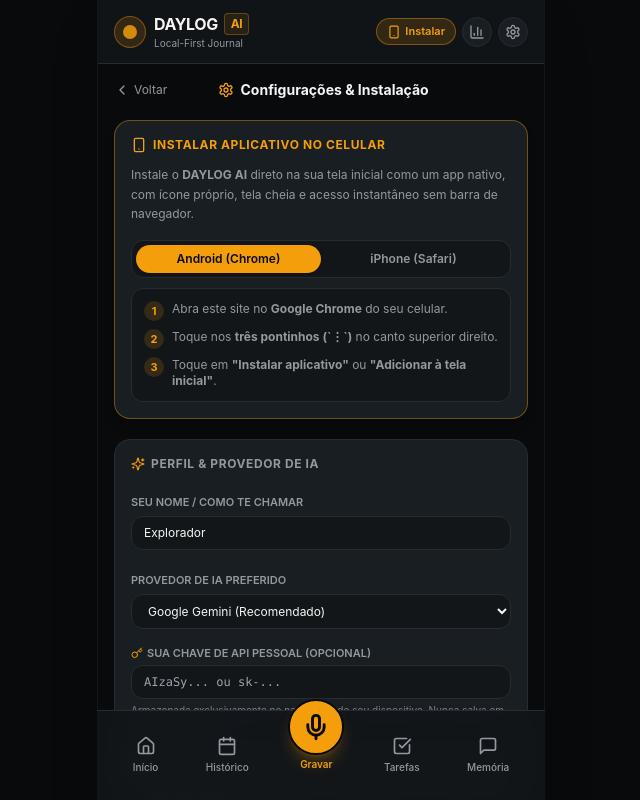
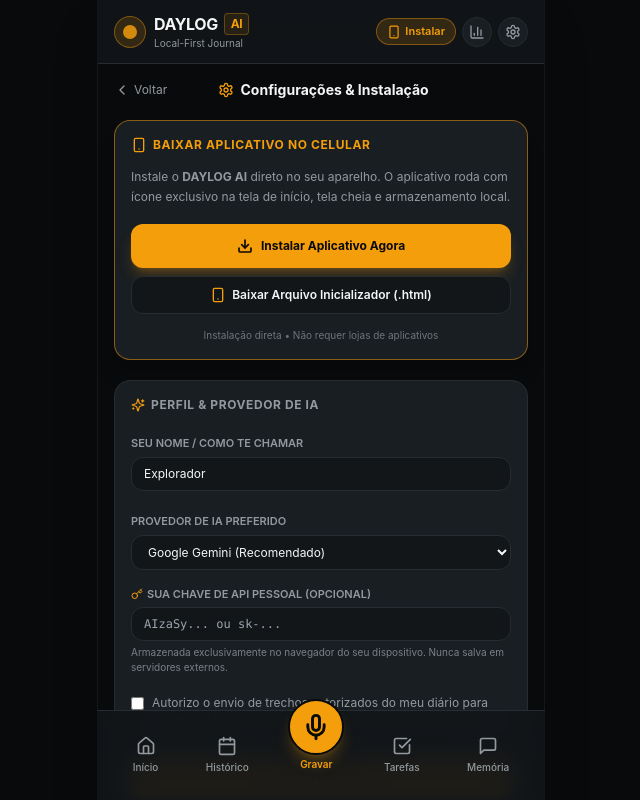
Before and after one commit to gabriell47ferreira-sys/DAYLOG, a Next.js app: page / in a window 1280 px wide. Both pictures are taken after a click on the button "Instalar". Shown: the top 800 px of the page, without its empty margins (319-959 px from the left). Built offline with nearby package versions, Linux system fonts and the light colour scheme.

Commit message:
feat: direct in-app install and download buttons without google chrome menu references

```diff
--- a/src/modules/settings/SettingsView.tsx
+++ b/src/modules/settings/SettingsView.tsx
@@ -83,14 +83,73 @@ export const SettingsView: React.FC<SettingsViewProps> = ({ onBack, onDataReset
     });
   }, []);
 
-  const handleInstallClick = async () => {
-    if (!deferredPrompt) return;
+  const handleDirectInstallOrDownload = async () => {
+    if (deferredPrompt) {
+      try {
         deferredPrompt.prompt();
         const { outcome } = await deferredPrompt.userChoice;
         if (outcome === 'accepted') {
           setInstallSuccess(true);
           setDeferredPrompt(null);
+          return;
         }
+      } catch (e) {
+        console.warn('Install prompt error:', e);
+      }
+    }
+
+    if (isStandalone) {
+      alert('O DAYLOG AI já está instalado e funcionando como app no seu dispositivo!');
+      return;
+    }
+
+    // Direct download of standalone mobile launcher
+    handleDownloadLauncher();
+  };
+
+  const handleDownloadLauncher = () => {
+    const installHtml = `<!DOCTYPE html>
+<html lang="pt-BR">
+<head>
+  <meta charset="UTF-8">
+  <meta name="viewport" content="width=device-width, initial-scale=1.0, maximum-scale=1.0, user-scalable=no">
+  <title>DAYLOG AI</title>
+  <meta name="theme-color" content="#080A0B">
+  <meta name="apple-mobile-web-app-capable" content="yes">
+  <meta name="apple-mobile-web-app-status-bar-style" content="black-translucent">
+  <link rel="manifest" href="https://daylogia.vercel.app/manifest.json">
+  <link rel="icon" href="https://daylogia.vercel.app/icons/icon-192x192.png">
+  <style>
+    body { background: #080A0B; color: #F5F5F5; font-family: -apple-system, BlinkMacSystemFont, sans-serif; display: flex; flex-direction: column; align-items: center; justify-content: center; height: 100vh; margin: 0; text-align: center; padding: 20px; box-sizing: border-box; }
+    .icon { width: 80px; height: 80px; border-radius: 20px; background: #121619; border: 2px solid #F59E0B; margin-bottom: 20px; display: flex; align-items: center; justify-content: center; }
+    .dot { width: 30px; height: 30px; border-radius: 50%; background: #F59E0B; }
+    h1 { margin: 0 0 10px 0; font-size: 24px; color: #F5F5F5; }
+    p { margin: 0 0 24px 0; color: #92999F; font-size: 14px; }
+    .btn { background: #F59E0B; color: #080A0B; padding: 16px 32px; border-radius: 14px; font-weight: bold; text-decoration: none; font-size: 16px; display: inline-block; box-shadow: 0 4px 20px rgba(245, 158, 11, 0.3); }
+  </style>
+</head>
+<body>
+  <div class="icon"><div class="dot"></div></div>
+  <h1>DAYLOG AI</h1>
+  <p>Iniciando seu diário pessoal inteligente...</p>
+  <a class="btn" href="https://daylogia.vercel.app">Abrir Aplicativo</a>
+  <script>
+    setTimeout(function() {
+      window.location.href = "https://daylogia.vercel.app";
+    }, 500);
+  </script>
+</body>
+</html>`;
+    const blob = new Blob([installHtml], { type: 'text/html' });
+    const url = URL.createObjectURL(blob);
+    const a = document.createElement('a');
+    a.href = url;
+    a.download = 'DAYLOG-AI.html';
+    document.body.appendChild(a);
+    a.click();
+    document.body.removeChild(a);
+    URL.revokeObjectURL(url);
+    setInstallSuccess(true);
   };
 
   const handleSaveSettings = async (e: React.FormEvent) => {
@@ -206,95 +265,53 @@ export const SettingsView: React.FC<SettingsViewProps> = ({ onBack, onDataReset
         </div>
       )}
 
-      {/* NOVO MÓDULO: INSTALAÇÃO NO CELULAR */}
-      <div className="p-4 rounded-2xl bg-surface border border-accent/40 shadow-lg space-y-3">
+      {/* NOVO MÓDULO: DOWNLOAD E INSTALAÇÃO DIRETA */}
+      <div className="p-4 rounded-2xl bg-surface border border-accent/50 shadow-xl space-y-3.5">
         <div className="flex items-center justify-between">
           <h3 className="text-xs font-bold uppercase tracking-wider text-accent flex items-center gap-1.5">
             <Smartphone className="w-4 h-4 text-accent" />
-            <span>Instalar Aplicativo no Celular</span>
+            <span>Baixar Aplicativo no Celular</span>
           </h3>
           {isStandalone && (
             <span className="px-2 py-0.5 rounded-full text-[10px] font-semibold bg-success/15 text-success border border-success/30 flex items-center gap-1">
-              <CheckCircle2 className="w-3 h-3" /> Instalado
+              <CheckCircle2 className="w-3 h-3" /> App Instalado
             </span>
           )}
         </div>
 
         <p className="text-xs text-secondary leading-relaxed">
-          Instale o <strong>DAYLOG AI</strong> direto na sua tela inicial como um app nativo, com ícone próprio, tela cheia e acesso instantâneo sem barra de navegador.
+          Instale o <strong>DAYLOG AI</strong> direto no seu aparelho. O aplicativo roda com ícone exclusivo na tela de início, tela cheia e armazenamento local.
         </p>
-
-        {/* 1-Click Install Button if supported by browser */}
-        {deferredPrompt && (
-          <button
-            onClick={handleInstallClick}
-            className="w-full py-3 px-4 rounded-xl bg-accent hover:bg-accent-hover text-background text-xs font-bold flex items-center justify-center space-x-2 shadow-lg shadow-accent/25 transition-all active:scale-95 animate-pulse"
-          >
-            <Download className="w-4 h-4 stroke-[2.5]" />
-            <span>Instalar Agora na Tela Inicial</span>
-          </button>
-        )}
 
         {installSuccess && (
           <div className="p-3 rounded-xl bg-success/15 border border-success/30 text-success text-xs flex items-center gap-2">
             <Check className="w-4 h-4" />
-            <span>Aplicativo instalado com sucesso no seu dispositivo!</span>
+            <span>Ação realizada com sucesso no seu dispositivo!</span>
           </div>
         )}
 
-        {/* Device Guide Tabs */}
-        <div className="pt-1 space-y-2.5">
-          <div className="flex bg-graphite p-1 rounded-xl border border-border">
+        {/* Botões de Ação Direta */}
+        <div className="space-y-2 pt-1">
           <button
-              onClick={() => setSelectedMobileTab('android')}
-              className={`flex-1 py-1.5 text-xs font-semibold rounded-lg transition-all ${
-                selectedMobileTab === 'android' ? 'bg-accent text-background shadow' : 'text-secondary hover:text-primary'
-              }`}
+            onClick={handleDirectInstallOrDownload}
+            className="w-full py-3.5 px-4 rounded-xl bg-accent hover:bg-accent-hover text-background text-xs font-bold flex items-center justify-center space-x-2 shadow-lg shadow-accent/25 transition-all active:scale-95"
           >
-              Android (Chrome)
+            <Download className="w-4 h-4 stroke-[2.5]" />
+            <span>Instalar Aplicativo Agora</span>
           </button>
+
           <button
-              onClick={() => setSelectedMobileTab('ios')}
-              className={`flex-1 py-1.5 text-xs font-semibold rounded-lg transition-all ${
-                selectedMobileTab === 'ios' ? 'bg-accent text-background shadow' : 'text-secondary hover:text-primary'
-              }`}
+            onClick={handleDownloadLauncher}
+            className="w-full py-2.5 px-3 rounded-xl bg-graphite hover:bg-surface-hover border border-border text-primary text-xs font-semibold flex items-center justify-center space-x-1.5 transition-all active:scale-95"
           >
-              iPhone (Safari)
+            <Smartphone className="w-4 h-4 text-accent" />
+            <span>Baixar Arquivo Inicializador (.html)</span>
           </button>
         </div>
 
-          {selectedMobileTab === 'android' ? (
-            <div className="p-3 rounded-xl bg-graphite border border-border text-xs text-secondary space-y-2">
-              <div className="flex items-start gap-2">
-                <span className="w-5 h-5 rounded-full bg-accent/15 text-accent font-bold flex items-center justify-center shrink-0 text-[11px]">1</span>
-                <span>Abra este site no <strong>Google Chrome</strong> do seu celular.</span>
-              </div>
-              <div className="flex items-start gap-2">
-                <span className="w-5 h-5 rounded-full bg-accent/15 text-accent font-bold flex items-center justify-center shrink-0 text-[11px]">2</span>
-                <span>Toque nos <strong>três pontinhos (`⋮`)</strong> no canto superior direito.</span>
-              </div>
-              <div className="flex items-start gap-2">
-                <span className="w-5 h-5 rounded-full bg-accent/15 text-accent font-bold flex items-center justify-center shrink-0 text-[11px]">3</span>
-                <span>Toque em <strong>&quot;Instalar aplicativo&quot;</strong> ou <strong>&quot;Adicionar à tela inicial&quot;</strong>.</span>
-              </div>
-            </div>
-          ) : (
-            <div className="p-3 rounded-xl bg-graphite border border-border text-xs text-secondary space-y-2">
-              <div className="flex items-start gap-2">
-                <span className="w-5 h-5 rounded-full bg-accent/15 text-accent font-bold flex items-center justify-center shrink-0 text-[11px]">1</span>
-                <span>Abra este site no navegador <strong>Safari</strong> do seu iPhone.</span>
-              </div>
-              <div className="flex items-start gap-2">
-                <span className="w-5 h-5 rounded-full bg-accent/15 text-accent font-bold flex items-center justify-center shrink-0 text-[11px]">2</span>
-                <span>Toque no botão de <strong>Compartilhar</strong> (ícone do quadrado com seta para cima na barra inferior).</span>
-              </div>
-              <div className="flex items-start gap-2">
-                <span className="w-5 h-5 rounded-full bg-accent/15 text-accent font-bold flex items-center justify-center shrink-0 text-[11px]">3</span>
-                <span>Role para baixo e selecione <strong>&quot;Adicionar à Tela de Início&quot;</strong>.</span>
-              </div>
-            </div>
-          )}
-        </div>
+        <p className="text-[10px] text-center text-secondary/70">
+          Instalação direta • Não requer lojas de aplicativos
+        </p>
       </div>
 
       {/* User Profile & IA Key Settings */}
```
Lines whose indentation alone changed are shown as unchanged.
